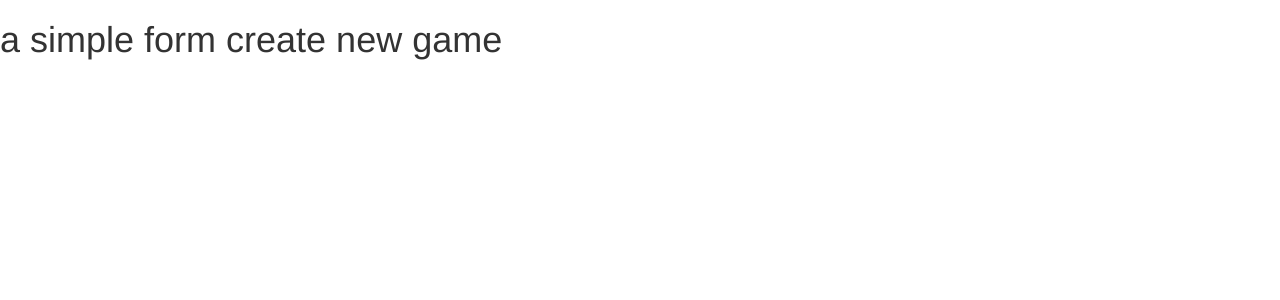
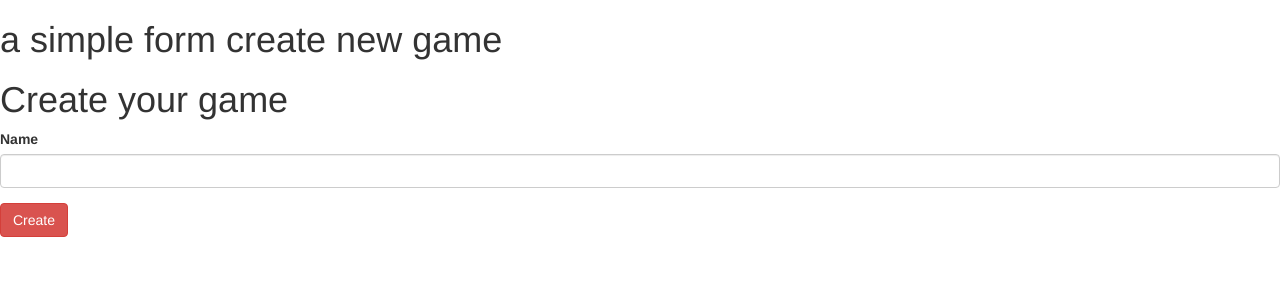
Before and after one commit to apolishch/team-chess-app, a Rails app: page /games/new in a window 1280 px wide. Shown: the part 52-352 px from the top of the page. Run offline with Rails 7, Linux system fonts and the light colour scheme; style sheets or scripts are compiled from the project's sources; some libraries are stand-ins or nearby versions.

Commit message:
added basic new, create and show methods for games controller

```diff
--- a/app/controllers/games_controller.rb
+++ b/app/controllers/games_controller.rb
@@ -1,15 +1,19 @@
 class GamesController < ApplicationController
+
+    def index
+    end
+
     def new
        @game = Game.new
     end
 
     def create
-       @game = Game.create(gram_params)
-       redirect_to root_path (@game)
+       @game = Game.create(game_params)
+       redirect_to game_path(@game)
     end
 
     def show
-        @game = Game.find(params[:id])
+       @game = Game.find(params[:id])
     end
 
     private
--- a/app/views/games/new.html.erb
+++ b/app/views/games/new.html.erb
@@ -1 +1,7 @@
 <h1> a simple form create new game </h1>
+
+<h1>Create your game</h1>
+<%= simple_form_for @game do |f| %>
+  <%= f.input :name %>
+  <%= f.submit 'Create', class: 'btn btn-danger' %>
+<% end %>
--- a/app/views/games/show.html.erb
+++ b/app/views/games/show.html.erb
@@ -1 +1,2 @@
 <h1>show new game here</h1>
+<h1><%= @game.inspect %></h1>
```
